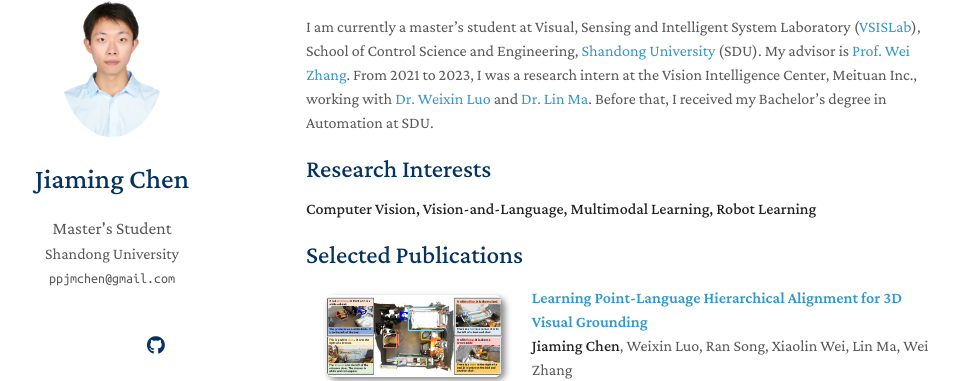
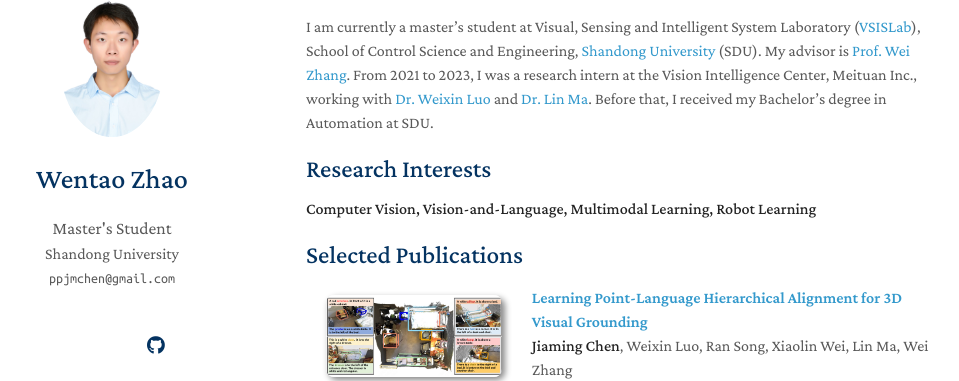
Before and after one commit to TaoshuaiZ/TaoshuaiZ.github.io, a Jekyll site: the page built from index.md, in a window 1280 px wide. Shown: the part 94-475 px from the top of the page, without its empty margins (164-1123 px from the left). Built offline with Jekyll 4.4.1, drawn with Linux system fonts in a browser that asks for light colours; nearby versions of some CDN libraries; a style sheet for code colours, icons or effects is not loaded; our own code applies the rules of GitHub Pages for plain Markdown files.

Commit message:
Update _config.yml

```diff
--- a/_config.yml
+++ b/_config.yml
@@ -1,5 +1,5 @@
 # Basic Information
-title: Jiaming Chen
+title: Wentao Zhao
 position: Master's Student
 affiliation: Shandong University
 email: ppjmchen@gmail.com
```
